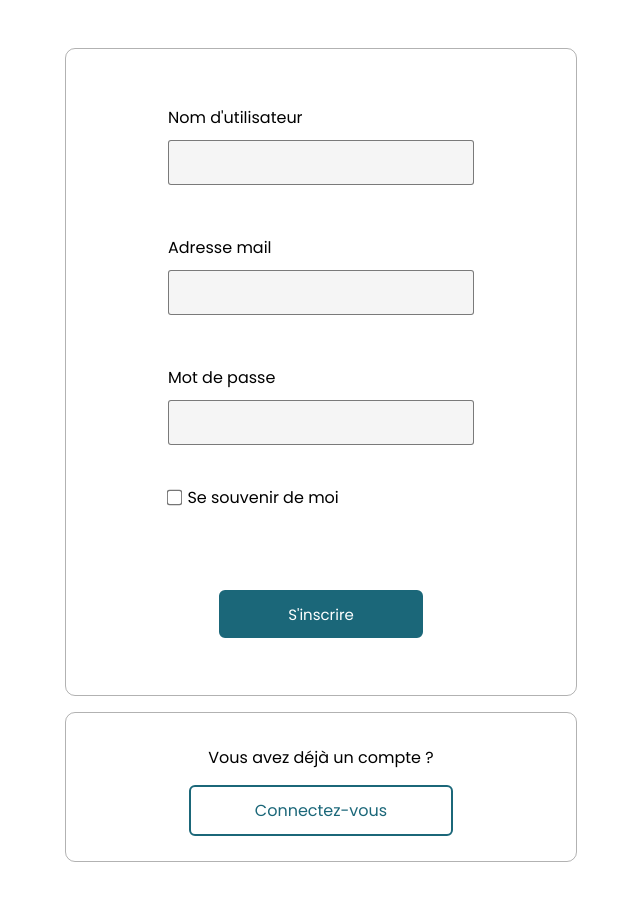
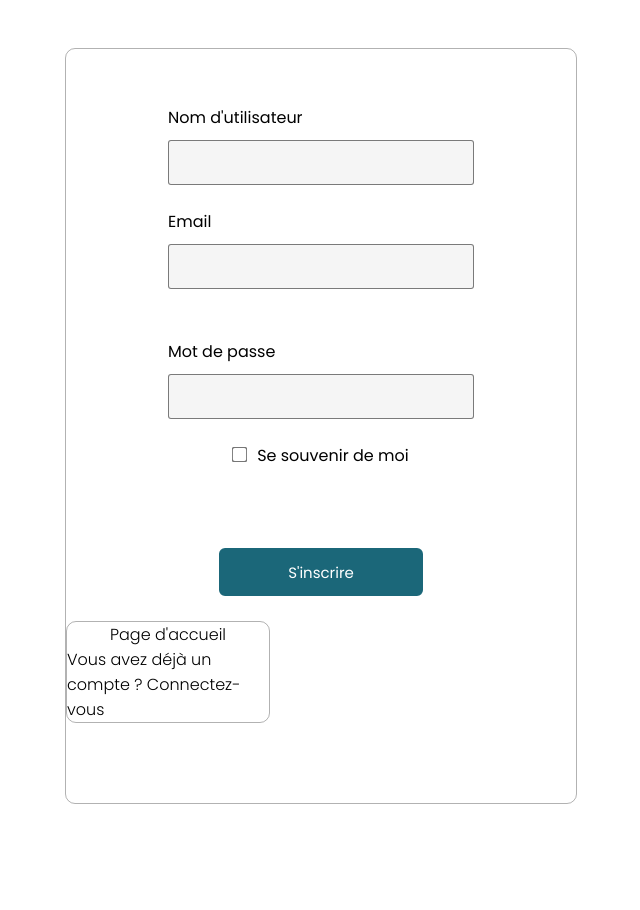
Before and after one commit to Luna-bf/Trouver-ma-traduction, a PHP site: page /front/signup.php in a window 1280 px wide. Shown: the whole page, without its empty margins (319-959 px from the left). After the commit the page ends 804 px from the top, so only its background shows below. Run offline with PHP 8.4, Linux system fonts and the light colour scheme.

Commit message:
Updated forms

```diff
--- a/front/signup.php
+++ b/front/signup.php
@@ -14,38 +14,33 @@
 
             <div class="w-50-percent d-i-flex form-input-parent">
                 <label for="username" class="w-50-percent mb-10 mt-first-label">Nom d'utilisateur</label>
-                <input type="text" class="form-input mb-50" id="username">
+                <input type="text" class="form-input" id="username">
             </div>
 
             <div class="w-50-percent d-i-flex form-input-parent">
-                <label for="email" class="w-50-percent mb-10">Adresse mail</label>
+                <label for="email" class="w-50-percent mb-10 mt-first-label">Email</label>
                 <input type="email" class="form-input mb-50" id="email">
             </div>
 
-            <div class="w-50-percent d-i-flex form-input-parent" id="password-div">
+            <div class="w-50-percent d-i-flex form-input-parent">
                 <label for="password" class="mb-10">Mot de passe</label>
                 <input type="password" id="password" class="form-input">
-            </div>
 
-            <div class="w-50-percent d-i-flex" id="remember">
-                <input type="checkbox" name="remember" id="remember-input">
-                <label for="remember-input">Se souvenir de moi</label>
+                <div id="remember">
+                    <input type="checkbox" name="remember" id="remember-input">
+                    <label for="remember-input">Se souvenir de moi</label>
+                </div>
             </div>
 
             <div class="d-i-flex d-flex">
                 <input type="submit" value="S'inscrire" class="submit-btn">
             </div>
+
+            <div class="account-parent d-flex">
+                <a href="accueil-connect.php">Page d'accueil</a>
+                <a href="signin.php">Vous avez déjà un compte ? Connectez-vous</a>
+            </div>
         </form>
-
-        <div class="d-flex account-parent">
-            <div class="d-flex" id="account-p">
-                <p>Vous avez déjà un compte ?</p>
-            </div>
-
-            <div class="d-i-flex d-flex">
-                <a href="signin.php" class="other-btn">Connectez-vous</a>
-            </div>
-        </div>
     </div>
 </body>
 </html>
```
Also changed, not shown: front/accueil.php (+4 -16 lines), front/signin.php (+10 -15 lines).
